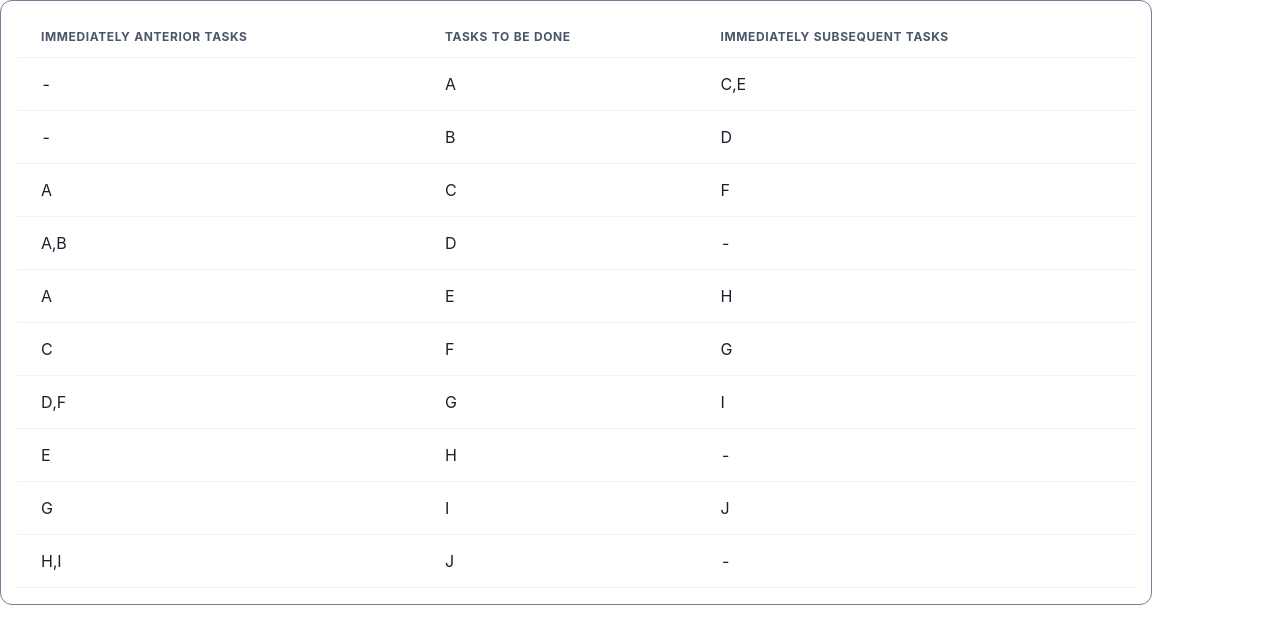
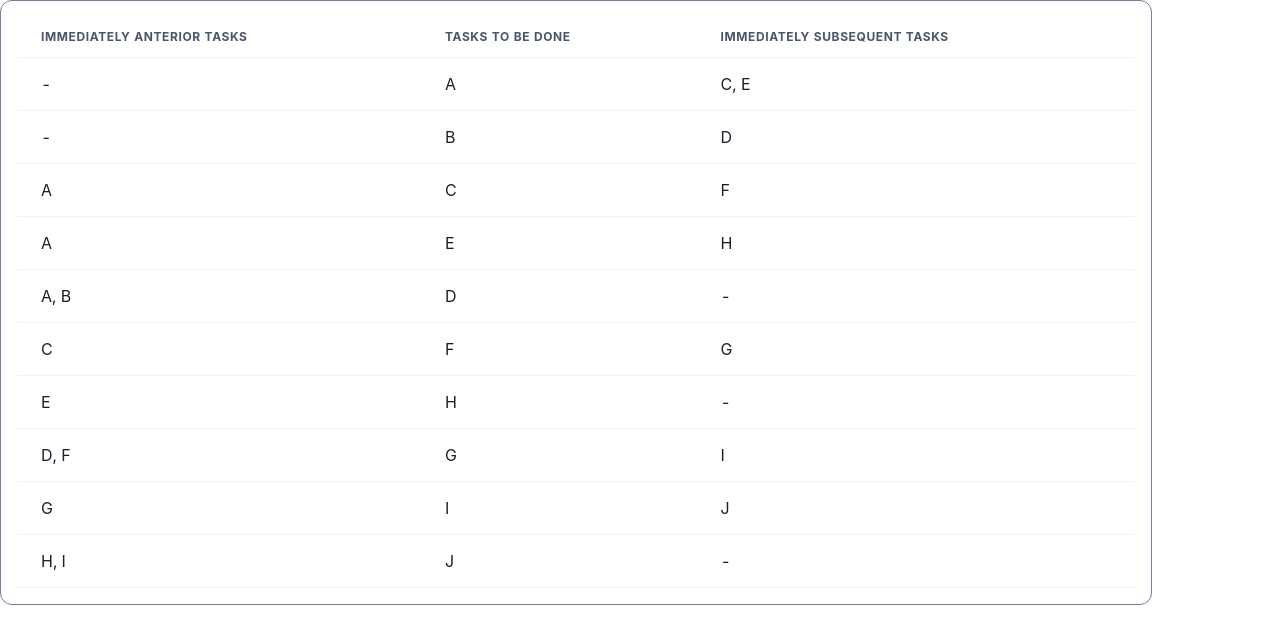
Before and after one commit to aymantaybi/project-management-tools, a Next.js app: page /tools/pert in a window 1280 px wide. Shown: the top 644 px of the page. Built offline with nearby package versions, Linux system fonts and the light colour scheme.

Commit message:
fix: refactor pert tool functions

```diff
--- a/pages/tools/pert.tsx
+++ b/pages/tools/pert.tsx
@@ -1,36 +1,80 @@
-import { TableContainer, Table, TableCaption, Thead, Tr, Th, Tbody, Td, Tfoot } from '@chakra-ui/react'
-import React from 'react'
+import { TableContainer, Table, TableCaption, Thead, Tr, Th, Tbody, Td, Tfoot } from "@chakra-ui/react";
+import React from "react";
 
-interface Tasks {
-    anterior: string[][],
-    current: string[],
-    subsequent: string[][],
+interface PrecedenceCondition {
+  task: string;
+  anteriors: string[];
 }
 
-const tasks: Tasks = {
-    "anterior": [
-        [],
-        [],
-        ["A"],
-        ["A", "B"],
-        ["A"],
-        ["C"],
-        ["D", "F"],
-        ["E"],
-        ["G"],
-        ["H", "I"]
-    ],
-    "current": ["A", "B", "C", "D", "E", "F", "G", "H", "I", "J"],
-    "subsequent": []
+interface TaskSubsequents {
+  task: string;
+  subsequents: string[];
+}
+
+interface Task extends PrecedenceCondition, TaskSubsequents {}
+
+interface TaskWithStep extends Task {
+  step: number | null;
+}
+
+const precedenceConditions: PrecedenceCondition[] = [
+  { task: "A", anteriors: [] },
+  { task: "B", anteriors: [] },
+  { task: "C", anteriors: ["A"] },
+  { task: "E", anteriors: ["A"] },
+  { task: "D", anteriors: ["A", "B"] },
+  { task: "F", anteriors: ["C"] },
+  { task: "H", anteriors: ["E"] },
+  { task: "G", anteriors: ["D", "F"] },
+  { task: "I", anteriors: ["G"] },
+  { task: "J", anteriors: ["H", "I"] },
+];
+
+function getStartingTasks(precedenceConditions: PrecedenceCondition[]) {
+  return precedenceConditions.filter((condition) => condition.anteriors.length == 0).map((condition) => condition.task);
+}
+
+function getTasksSubsequents(precedenceConditions: PrecedenceCondition[]): TaskSubsequents[] {
+  const tasks = precedenceConditions.map((precedenceCondition) => precedenceCondition.task);
+  const tasksSubsequents: { [task: string]: string[] } = {};
+  for (const task of tasks) {
+    tasksSubsequents[task] = [];
+    for (const precedenceCondition of precedenceConditions) {
+      const anteriorsLength = precedenceCondition.anteriors.length;
+      if (precedenceCondition.anteriors[anteriorsLength - 1] == task) {
+        tasksSubsequents[task].push(precedenceCondition.task);
+      }
+    }
+  }
+  return Object.entries(tasksSubsequents).map(([key, value]) => ({ task: key, subsequents: value }));
+}
+
+function getTasksLevel(tasks: Task[]) {
+  let lastLevelNumber = 0;
+  const levels: Array<{ tasks: string[]; level: number }> = [];
+  levels.push({ tasks: getStartingTasks(precedenceConditions), level: lastLevelNumber });
+  for (const task of tasks) {
+    if (task.subsequents.length) {
+      lastLevelNumber = lastLevelNumber + 1;
+      levels.push({ tasks: task.subsequents, level: lastLevelNumber });
+    }
+  }
+  return levels;
 }
 
 function Pert() {
+  const tasks: Task[] = getTasksSubsequents(precedenceConditions).map((taskSubsequents, index) => ({
+    ...taskSubsequents,
+    ...precedenceConditions[index],
+  }));
 
-    var processedTasks = processTasks(tasks);
+  console.log(tasks);
+
+  console.log(getTasksLevel(tasks));
 
   return (
-        <TableContainer width="90%" borderRadius="xl" borderWidth='1px' borderColor="gray.500" padding="1rem" >
-            <Table variant='simple'>
+    <TableContainer width="90%" borderRadius="xl" borderWidth="1px" borderColor="gray.500" padding="1rem">
+      <Table variant="simple">
         <Thead>
           <Tr>
             <Th>Immediately anterior tasks</Th>
@@ -39,36 +83,17 @@ function Pert() {
           </Tr>
         </Thead>
         <Tbody>
-                    {processedTasks.current.map((task, index) => (
+          {tasks.map((task, index) => (
             <Tr key={index}>
-                            <Td>{tasks.anterior[index].length > 0 ? tasks.anterior[index]?.join(",") : "-"}</Td>
-                            <Td>{task}</Td>
-                            <Td>{tasks.subsequent[index].length > 0 ? tasks.subsequent[index]?.join(",") : "-"}</Td>
+              <Td>{task.anteriors.length > 0 ? task.anteriors.join(", ") : "-"}</Td>
+              <Td>{task.task}</Td>
+              <Td>{task.subsequents.length > 0 ? task.subsequents.join(", ") : "-"}</Td>
             </Tr>
           ))}
         </Tbody>
       </Table>
     </TableContainer>
-    )
+  );
 }
 
 export default Pert;
-
-function processTasks(tasks: Tasks) {
-
-    for (var i = 0; i < tasks.current.length; i++) {
-        var currentTask = tasks.current[i];
-        var subsequentTasks: string[] = [];
-        tasks.anterior.forEach((anteriorTasks, index) => {
-            if (
-                (anteriorTasks.length == 1 && anteriorTasks[0] == currentTask)
-                ||
-                (anteriorTasks.length > 1 && anteriorTasks[anteriorTasks.length - 1] == currentTask)
-            ) {
-                subsequentTasks.push(tasks.current[index]);
-            }
-        });
-        tasks.subsequent[i] = subsequentTasks;
-    }
-    return tasks;
-}
```
Also changed, not shown: OverviewFlow.tsx (+112 -72 lines). Lines whose indentation alone changed are shown as unchanged.
